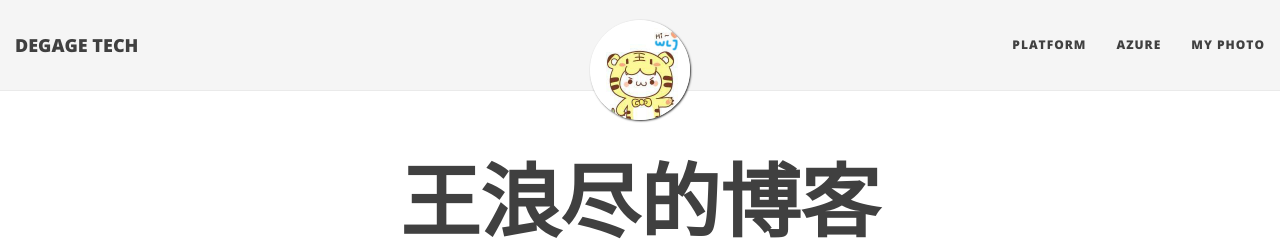
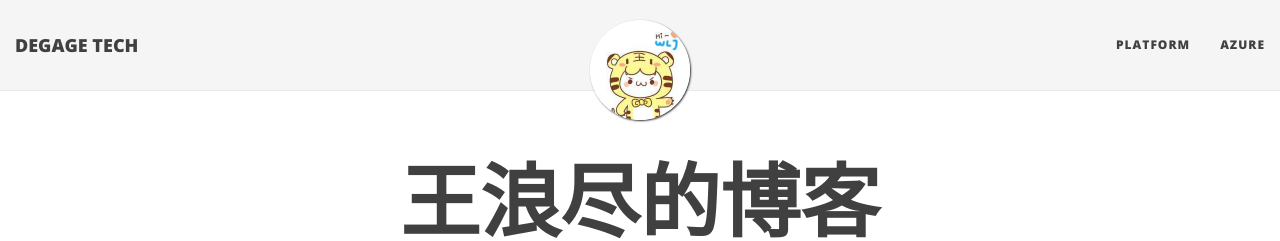
Before and after one commit to degagetech/degagetech.github.io, a Jekyll site: the page built from index.html, in a window 1280 px wide. Shown: the top 241 px of the page. Built offline with Jekyll 4.4.1, drawn with Linux system fonts in a browser that asks for light colours; nearby versions of some CDN libraries; the list of posts is cut into pages by our own code.

Commit message:
移除 MY PHOTOS 菜单（丢人）😳

```diff
--- a/_config.yml
+++ b/_config.yml
@@ -25,7 +25,7 @@ description: DEGAGE TECH
 navbar-links:
   Platform: "https://github.com/degagetech/degage-platform-description"
   Azure: "http://azure.degage.tech"
-  My Photo: "http://www.degage.tech:8091/Content/images/myphoto.jpg"
+
 
 # Image to show in the navigation bar - image must be a square (width = height)
 # Remove this parameter if you don't want an image in the navbar
```
